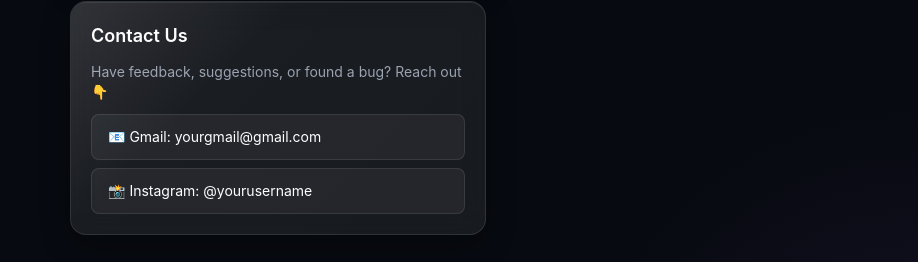
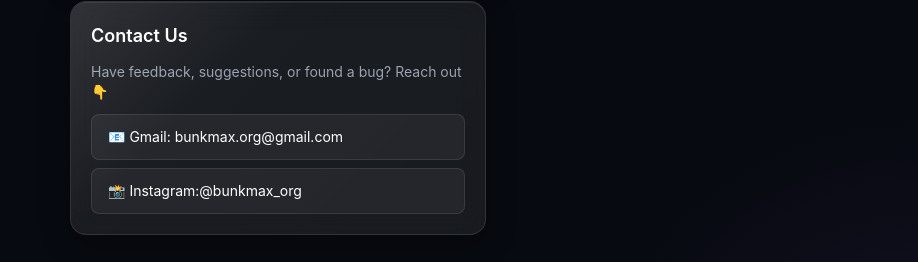
Before and after one commit to manojkumar69work-bit/BunkMax, a Next.js app in the folder frontend/: page /about in a window 1280 px wide. Shown: the part 492-754 px from the top of the page, without its empty margins (362-1280 px from the left). Built offline with nearby package versions, Linux system fonts and the light colour scheme.

Commit message:
UI polish and import flow updates

```diff
--- a/frontend/app/about/page.tsx
+++ b/frontend/app/about/page.tsx
@@ -37,19 +37,19 @@
 
         <div className="space-y-2 text-sm">
           <a
-            href="mailto:yourgmail@gmail.com"
+            href="mailto:bunkmax.org@gmail.com"
             className="block rounded-lg border border-white/10 bg-white/5 px-4 py-3 hover:bg-white/10 transition"
           >
-            📧 Gmail: yourgmail@gmail.com
+            📧 Gmail: bunkmax.org@gmail.com
           </a>
 
           <a
-            href="https://instagram.com/yourusername"
+            href="https://instagram.com/bunkmax_org"
             target="_blank"
             rel="noopener noreferrer"
             className="block rounded-lg border border-white/10 bg-white/5 px-4 py-3 hover:bg-white/10 transition"
           >
-            📸 Instagram: @yourusername
+            📸 Instagram:@bunkmax_org
           </a>
         </div>
       </div>
--- a/frontend/app/import/page.tsx
+++ b/frontend/app/import/page.tsx
@@ -316,7 +316,7 @@
           className="input-ui min-h-44"
           value={pastedText}
           onChange={(e) => setPastedText(e.target.value)}
-          placeholder="Copy attendance from ERP and paste here..."
+          placeholder="ERP Login/Academic Planning/Paste Here"
         />
 
         <button onClick={handleParse} className="primary-btn">
--- a/frontend/app/subjects/page.tsx
+++ b/frontend/app/subjects/page.tsx
@@ -5,6 +5,7 @@
 import { deleteSubject, getSubjects, saveSubject } from "@/lib/api";
 import { useAppUser } from "@/lib/user";
 import FullScreenLoader from "@/components/FullScreenLoader";
+import { Trash2 } from "lucide-react";
 
 type Subject = {
   id: number;
@@ -24,7 +25,6 @@
   const [subjects, setSubjects] = useState<Subject[]>([]);
   const [loading, setLoading] = useState(true);
   const [error, setError] = useState("");
-  const [message, setMessage] = useState("");
   const [busyId, setBusyId] = useState<number | null>(null);
 
   const [form, setForm] = useState({
@@ -43,7 +43,6 @@
     try {
       setLoading(true);
       setError("");
-      setMessage("");
       const data = await getSubjects(userId);
       setSubjects(data);
     } catch (e) {
@@ -71,7 +70,6 @@
     }
 
     setError("");
-    setMessage("");
 
     try {
       await saveSubject(
@@ -91,7 +89,6 @@
         required_percentage: 75,
       });
 
-      setMessage("Subject saved successfully.");
       await loadSubjects(appUser.id);
     } catch (e) {
       setError(e instanceof Error ? e.message : "Failed to save subject");
@@ -102,12 +99,10 @@
     if (!appUser?.id) return;
 
     setError("");
-    setMessage("");
 
     try {
       await deleteSubject(subjectId, appUser.id);
       setSubjects((prev) => prev.filter((s) => s.id !== subjectId));
-      setMessage("Subject deleted.");
     } catch (e) {
       setError(e instanceof Error ? e.message : "Failed to delete subject");
     }
@@ -123,7 +118,6 @@
     if (!appUser?.id) return;
 
     setError("");
-    setMessage("");
     setBusyId(subject.id);
 
     try {
@@ -161,8 +155,6 @@
             : s
         )
       );
-
-      setMessage("Subject updated.");
     } catch (e) {
       setError(e instanceof Error ? e.message : "Failed to update subject");
     } finally {
@@ -207,12 +199,6 @@
       {error && (
         <div className="rounded-xl border border-red-500/30 bg-red-500/10 p-3 text-sm text-red-200">
           {error}
-        </div>
-      )}
-
-      {message && (
-        <div className="rounded-xl border border-green-500/30 bg-green-500/10 p-3 text-sm text-green-200">
-          {message}
         </div>
       )}
 
@@ -296,9 +282,11 @@
                   <button
                     type="button"
                     onClick={() => handleDelete(subject.id)}
-                    className="rounded-xl border border-red-500/30 bg-red-500/10 px-3 py-2 text-sm font-medium text-red-200"
+                    className="flex h-10 w-10 items-center justify-center rounded-xl border border-red-500/30 bg-red-500/10 text-red-200 hover:bg-red-500/15 transition"
+                    aria-label={`Delete ${subject.subject_name}`}
+                    title="Delete subject"
                   >
-                    Delete
+                    <Trash2 size={18} />
                   </button>
                 </div>
 
```
